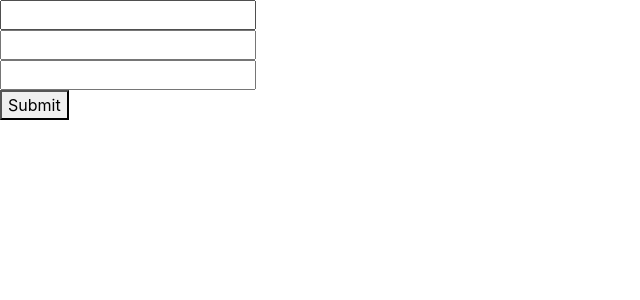
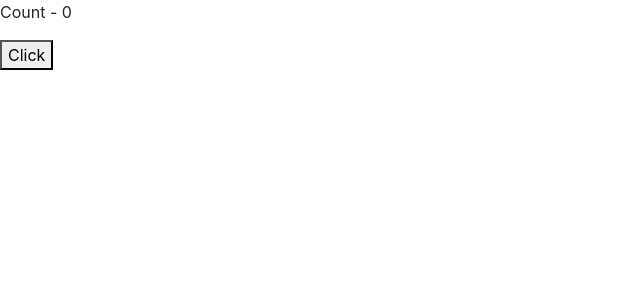
Before and after one commit to Jenissavaliya12/BookStore, a React (Create React App) app: page / in a window 1280 px wide. Shown: the top 300 px of the page, without its empty margins (0-640 px from the left). Built offline with nearby package versions, Linux system fonts and the light colour scheme.

Commit message:
Day 13 Completed

```diff
--- a/src/App.js
+++ b/src/App.js
@@ -1,9 +1,10 @@
 import React from "react";
 import "./App.css";
+import CounterHook from "./component/CounterHook";
 // import Consumer3 from "./component/Consumer3";
 // import { UserProvider } from "./component/UserContext";
 // import Users from "./component/Users";
-import Post from "./component/Post";
+// import Post from "./component/Post";
 // import RenderPropsComp from "./component/RenderPropsComp";
 // import FocusInputRef from "./component/FocusInputRef";
 // import RenderPropsComponent from "./component/RenderPropsComponent";
@@ -25,8 +26,8 @@ function App() {
   //   }
   return (
     <div>
-
-     <Post />
+     <CounterHook />
+     {/* <Post /> */}
      {/* <Users/> */}
 
 
--- /dev/null
+++ b/src/component/CounterHook.js
@@ -0,0 +1,18 @@
+import React, { useState } from 'react'
+
+function CounterHook() {
+
+    const [count, setCount] = useState(0)
+ const  increment =  () => {
+    setCount(count+1)
+ }
+    return (
+    <div>
+    <p>Count - {count}</p>
+    <button type='button' onClick={increment}>Click</button>
+
+    </div>
+  )
+}
+
+export default CounterHook
```
